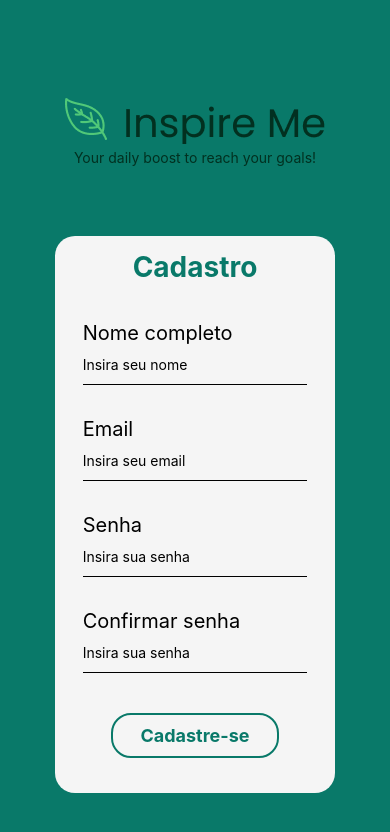
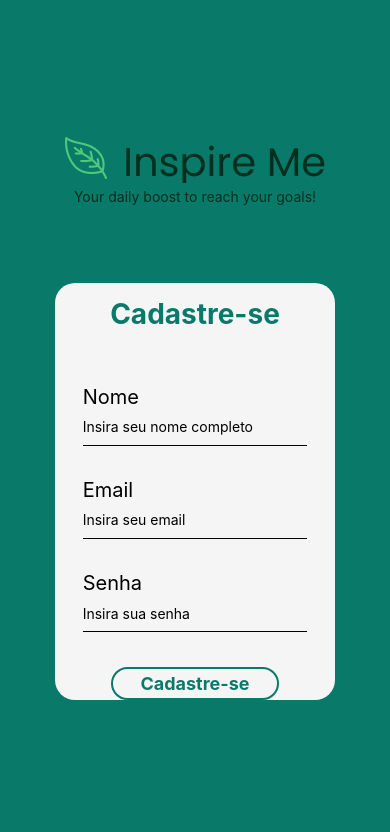
Before and after one commit to Joao-Grilo/Inspire-Me, a React Native app: screen /Register in a window 390 px wide. Shown: the top 832 px of the page. Built offline with nearby package versions, Linux system fonts and the light colour scheme.

Commit message:
Rotas: tela inicial e histórico de frases

```diff
--- /dev/null
+++ b/src/components/Header/index.js
@@ -0,0 +1,39 @@
+import { useNavigation } from '@react-navigation/native';
+import React from 'react';
+import { View, KeyboardAvoidingViewBase, ScrollView,Text, StyleSheet, TextInput, TouchableOpacity, Image, KeyboardAvoidingView } from 'react-native'
+import * as Animatable from 'react-native-animatable'
+
+export default function Header(props) {
+    const navigation = useNavigation();
+    let currentScreen = props.currentScreen
+
+    return (
+        <View style={styles.container}>
+            <View style={styles.headerBar}>
+                <Text style={styles.pageText}>{currentScreen}</Text>
+            </View>
+        </View>
+    );
+}
+
+
+const styles = StyleSheet.create({
+
+    container: {
+
+    },
+
+    headerBar: {
+        height: 80,
+        backgroundColor: '#097969',
+    },
+
+    pageText: {
+        color: '#F5F5F5',
+        alignSelf: 'center',
+        marginTop: '9%',
+        fontSize: 18,
+        fontWeight: 'bold'
+    }
+
+})
--- /dev/null
+++ b/src/pages/Home/index.js
@@ -0,0 +1,21 @@
+import { useNavigation } from '@react-navigation/native';
+import React from 'react';
+import { View, KeyboardAvoidingViewBase, ScrollView,Text, StyleSheet, TextInput, TouchableOpacity, Image, KeyboardAvoidingView } from 'react-native'
+import * as Animatable from 'react-native-animatable'
+import Header from '../../components/Header';
+
+export default function Home() {
+    const navigation = useNavigation();
+
+    return (
+        <View>
+            <Header currentScreen={'TELA INICIAL'}/>
+        </View>
+    );
+}
+
+
+const styles = StyleSheet.create({
+
+
+})
--- a/src/pages/Register/index.js
+++ b/src/pages/Register/index.js
@@ -1,25 +1,23 @@
 import { useNavigation } from '@react-navigation/native';
 import React from 'react';
-import { View, Text, StyleSheet, TextInput, TouchableOpacity, Image } from 'react-native'
+import { View, Text, StyleSheet, TextInput, TouchableOpacity, Image, KeyboardAvoidingView } from 'react-native'
 import * as Animatable from 'react-native-animatable'
-
 
 export default function SignIn() {
     const navigation = useNavigation();
 
-
     return (
-        <View style={styles.container}>
-            <View style={styles.containerHeader}>
+        <KeyboardAvoidingView behavior='position' style={styles.container}>
+            <Animatable.View animation='fadeIn' delay={200} style={styles.containerHeader}>
                 <Image source={require('../../assets/leaf-text-logo.png')}/>
                 <Text style={styles.underText}>Your daily boost to reach your goals!</Text>
-            </View>
+            </Animatable.View>
 
-            <View style={styles.containerForm}>
-                <Text style={styles.welcomeText}>Cadastro</Text>
+            <Animatable.View animation='fadeInUp' style={styles.containerForm}>
+                <Text style={styles.registerText}>Cadastre-se</Text>
 
-                <Text style={styles.inputTitle}>Nome completo</Text>
-                <TextInput placeholder='Insira seu nome' style={styles.inputText}/>
+                <Text style={styles.inputTitle}>Nome</Text>
+                <TextInput placeholder='Insira seu nome completo' style={styles.inputText}/>
 
                 <Text style={styles.inputTitle}>Email</Text>
                 <TextInput placeholder='Insira seu email' style={styles.inputText}/>
@@ -27,16 +25,12 @@ export default function SignIn() {
                 <Text style={styles.inputTitle}>Senha</Text>
                 <TextInput placeholder='Insira sua senha' style={styles.inputText}/>
 
-                <Text style={styles.inputTitle}>Confirmar senha</Text>
-                <TextInput placeholder='Insira sua senha' style={styles.inputText}/>
+                <TouchableOpacity style={styles.button} onPress={ () => navigation.navigate('Register')}>
+                    <Text style={styles.buttonText }>Cadastre-se</Text>
+                </TouchableOpacity>
 
-                <TouchableOpacity
-                style={styles.registerButton}
-                onPress={ () => navigation.navigate('SignIn')}>
-                    <Text style={styles.registerButtonText}>Cadastre-se</Text>
-                </TouchableOpacity>
-            </View>
-        </View>
+            </Animatable.View>
+        </KeyboardAvoidingView>
     );
 }
 
@@ -48,8 +42,8 @@ const styles = StyleSheet.create({
     },
 
     containerHeader:{
-        marginTop:'24%',
-        marginBottom:'18%',
+        marginTop:'34%',
+        marginBottom:'20%',
         paddingStart: '5%',
         paddingEnd: '5%',
         alignSelf: 'center',
@@ -69,17 +63,16 @@ const styles = StyleSheet.create({
     containerForm:{
         alignSelf: 'center',
         width: '72%',
-        height: '66%',
         backgroundColor: '#F5F5F5',
         borderRadius: 20,
     },
 
-    welcomeText:{
+    registerText:{
         fontSize: 28,
         color:'#097969',
         fontWeight: 'bold',
         marginTop: '5%',
-        marginBottom: '6%',
+        marginBottom: '12%',
         alignSelf: 'center'
     },
 
@@ -97,30 +90,22 @@ const styles = StyleSheet.create({
         alignSelf: 'center'
     },
 
-    registerButton:{
+    button:{
         backgroundColor: '#F5F5F5',
         height: '8%',
         width: '60%',
         alignSelf: 'center',
         justifyContent: 'center',
         alignItems: 'center',
-        marginTop: '10%',
+        marginTop: '8%',
         borderRadius: 20,
         borderColor: '#097969',
         borderWidth: 2,
     },
 
-    registerButtonText:{
+    buttonText:{
         fontSize: 18,
         color: '#097969',
         fontWeight: 'bold',
     },
-
-    alternativeText: {
-        color: '#606060',
-        fontSize: 18,
-        fontWeight: 'bold',
-        alignSelf: 'center',
-        marginTop: '4%'
-    }
 })
--- /dev/null
+++ b/src/pages/SentenceHistory/index.js
@@ -0,0 +1,20 @@
+import { useNavigation } from '@react-navigation/native';
+import React from 'react';
+import { View, KeyboardAvoidingViewBase, ScrollView,Text, StyleSheet, TextInput, TouchableOpacity, Image, KeyboardAvoidingView } from 'react-native'
+import * as Animatable from 'react-native-animatable'
+
+export default function SentenceHistory() {
+    const navigation = useNavigation();
+
+    return (
+        <View>
+            <Text>Histórico de Frases</Text>
+        </View>
+    );
+}
+
+
+const styles = StyleSheet.create({
+
+
+})
--- a/src/pages/SignIn/index.js
+++ b/src/pages/SignIn/index.js
@@ -7,7 +7,7 @@ export default function SignIn() {
     const navigation = useNavigation();
 
     return (
-        <View style={styles.container}>
+        <KeyboardAvoidingView behavior='position' style={styles.container}>
             <Animatable.View animation='fadeInLeft' delay={500} style={styles.containerHeader}>
                 <Image source={require('../../assets/leaf-text-logo.png')}/>
                 <Text style={styles.underText}>Your daily boost to reach your goals!</Text>
@@ -21,7 +21,7 @@ export default function SignIn() {
                 <Text style={styles.inputTitle}>Senha</Text>
                 <TextInput placeholder='Insira sua senha' style={styles.inputText}/>
 
-                <TouchableOpacity style={styles.button}>
+                <TouchableOpacity style={styles.button} onPress={ () => navigation.navigate('Home')}>
                     <Text style={styles.buttonText}>Conectar</Text>
                 </TouchableOpacity>
 
@@ -33,7 +33,7 @@ export default function SignIn() {
                     <Text style={styles.registerButtonText }>Cadastre-se</Text>
                 </TouchableOpacity>
             </Animatable.View>
-        </View>
+        </KeyboardAvoidingView>
     );
 }
 
@@ -45,8 +45,8 @@ const styles = StyleSheet.create({
     },
 
     containerHeader:{
-        marginTop:'24%',
-        marginBottom:'26%',
+        marginTop:'34%',
+        marginBottom:'20%',
         paddingStart: '5%',
         paddingEnd: '5%',
         alignSelf: 'center',
@@ -66,7 +66,6 @@ const styles = StyleSheet.create({
     containerForm:{
         alignSelf: 'center',
         width: '72%',
-        height: '56%',
         backgroundColor: '#F5F5F5',
         borderRadius: 20,
     },
--- a/src/routes/index.js
+++ b/src/routes/index.js
@@ -2,12 +2,14 @@ import { createNativeStackNavigator } from "@react-navigation/native-stack";
 import Welcome from '../pages/Welcome'
 import SignIn from '../pages/SignIn'
 import Register from '../pages/Register'
+import Home from '../pages/Home'
+import SentenceHistory from "../pages/SentenceHistory";
 
 const Stack = createNativeStackNavigator();
 
 export default function Routes() {
     return(
-        <Stack.Navigator>
+        <Stack.Navigator screenOptions={{ animation: 'none' }}>
             <Stack.Screen
             name="Welcome"
             component={Welcome}
@@ -25,6 +27,19 @@ export default function Routes() {
             component={Register}
             options={{headerShown: false}}
             />
+
+        <Stack.Screen
+            name="Home"
+            component={Home}
+            options={{headerShown: false}}
+            />
+
+        <Stack.Screen
+            name="SentenceHistory"
+            component={SentenceHistory}
+            options={{headerShown: false}}
+            />
+
         </Stack.Navigator>
     )
 }
```
